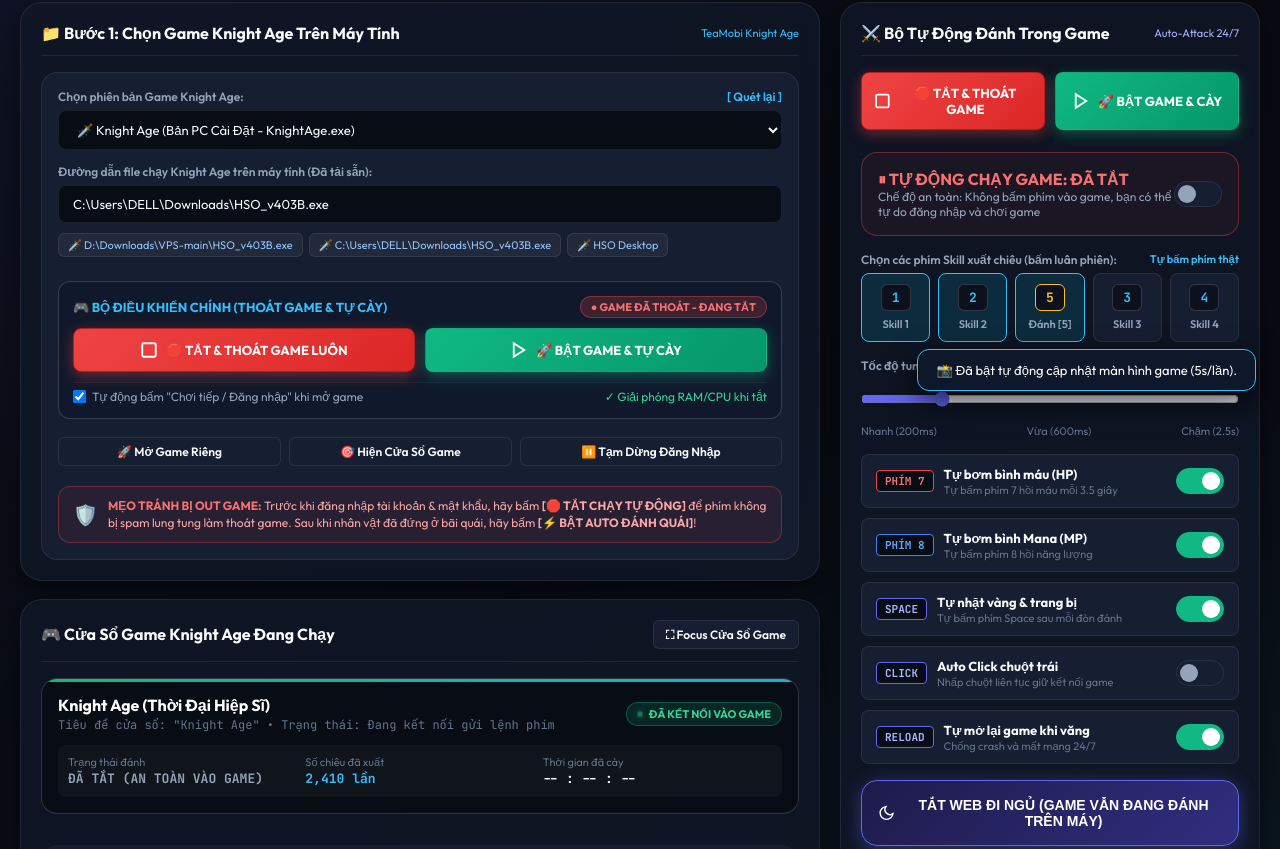
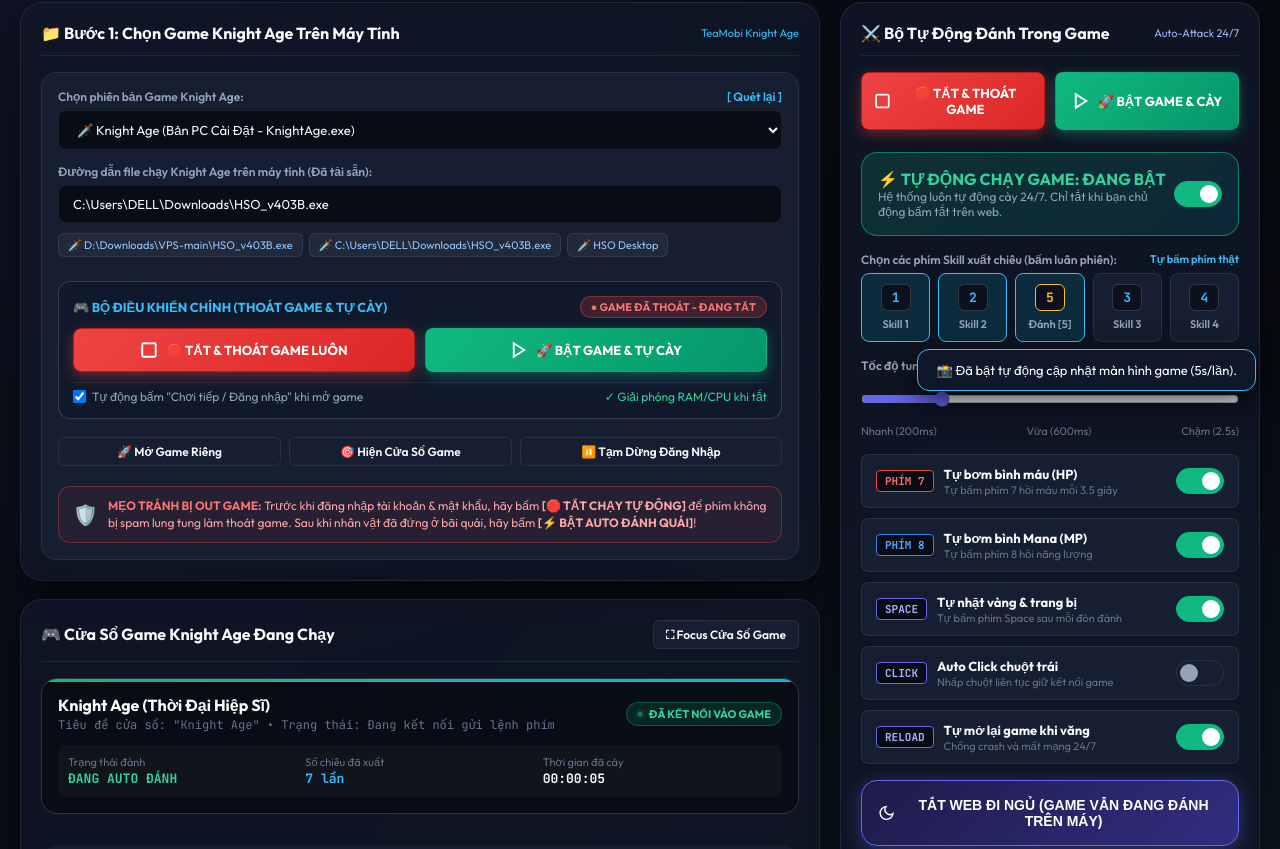
Before and after one commit to Kietphan2812/VPS, a plain HTML site: page Bảng quản lý treo.html in a window 1280 px wide. Shown: the part 385-1234 px from the top of the page. Drawn offline with Linux system fonts and the light colour scheme; no server answers.

Commit message:
feat: mac dinh luon bat auto, luu trang thai va chi tat khi nguoi dung chu dong bam tat

```diff
--- a/Bảng quản lý treo.html
+++ b/Bảng quản lý treo.html
@@ -926,15 +926,15 @@
             <div class="process-metrics">
               <div class="metric-col">
                 <span>Trạng thái đánh</span>
-                <strong id="metricAutoState" style="color: #94a3b8;">ĐÃ TẮT (AN TOÀN VÀO GAME)</strong>
+                <strong id="metricAutoState" style="color: #34d399;">ĐANG AUTO ĐÁNH</strong>
               </div>
               <div class="metric-col">
                 <span>Số chiêu đã xuất</span>
-                <strong id="metricActionsCount" style="color: #38bdf8;">2,410 lần</strong>
+                <strong id="metricActionsCount" style="color: #38bdf8;">0 lần</strong>
               </div>
               <div class="metric-col">
                 <span>Thời gian đã cày</span>
-                <strong id="metricUptime">03:22:15</strong>
+                <strong id="metricUptime">-- : -- : --</strong>
               </div>
             </div>
           </div>
@@ -1005,13 +1005,13 @@
           </div>
 
           <!-- BIG MASTER AUTO TOGGLE -->
-          <div class="master-switch-card" id="masterSwitchCard" onclick="toggleMainAuto(undefined, event)" style="border-color: rgba(239, 68, 68, 0.4); background: rgba(239, 68, 68, 0.06);">
+          <div class="master-switch-card" id="masterSwitchCard" onclick="toggleMainAuto(undefined, event)" style="border-color: rgba(16, 185, 129, 0.6); background: linear-gradient(135deg, rgba(16, 185, 129, 0.18), rgba(6, 182, 212, 0.12));">
             <div class="master-switch-text">
-              <strong id="lblMasterAuto" style="color: #f87171;">⏸ TỰ ĐỘNG CHẠY GAME: ĐÃ TẮT</strong>
-              <p>Chế độ an toàn: Không bấm phím vào game, bạn có thể tự do đăng nhập và chơi game</p>
+              <strong id="lblMasterAuto" style="color: #34d399;">⚡ TỰ ĐỘNG CHẠY GAME: ĐANG BẬT</strong>
+              <p id="subMasterAuto">Hệ thống luôn tự động cày 24/7. Chỉ tắt khi bạn chủ động bấm tắt trên web.</p>
             </div>
             <label class="switch" onclick="event.stopPropagation()">
-              <input type="checkbox" id="chkMasterAuto" onchange="toggleMainAuto(this.checked, event)">
+              <input type="checkbox" id="chkMasterAuto" checked onchange="toggleMainAuto(this.checked, event)">
               <span class="slider"></span>
             </label>
           </div>
@@ -1247,12 +1247,12 @@
     (function () {
       var defaultUrl = (window.location.protocol === 'file:' || window.location.hostname.includes('render.com')) ? 'http://localhost:3000' : '';
       var AGENT_URL = localStorage.getItem('vps_agent_url') || defaultUrl;
-      var isAutoRunning = false;
+      var isAutoRunning = (localStorage.getItem('vps_auto_state') !== 'off'); // Luôn BẬT mặc định trừ khi người dùng chủ động tắt
       var activeSkills = ['1', '2'];
       var skillSpeedMs = 600;
-      var totalActions = 0;          // Bắt đầu từ 0 - không giả lập
-      var startTime = null;          // null = chưa bật auto, sẽ set khi BẬT
-      var uptimeInterval = null;     // Timer đếm uptime - chỉ chạy khi auto BẬT
+      var totalActions = 0;          // Bắt đầu từ 0
+      var startTime = null;          // Sẽ set khi BẬT
+      var uptimeInterval = null;     // Timer đếm uptime
       var simTickInterval = null;    // Timer mô phỏng log
       var selectedGame = {
         name: 'Knight Age (HiepSiOnline_400)',
@@ -1271,14 +1271,22 @@
           }
         });
 
-        // Hiển thị trạng thái tắt ban đầu
-        updateUptime();
+        // Thiết lập trạng thái ban đầu theo cấu hình luôn bật
+        if (isAutoRunning) {
+          updateAutoUI(true, false);
+        } else {
+          updateAutoUI(false, false);
+        }
 
         // Check connection to local Agent
         checkAgentConnection();
-        // Check real auto status from Agent (ngay lập tức)
+        // Check real auto status from Agent & tự động đồng bộ bật
         checkGameAutoStatus();
-        setTimeout(checkGameAutoStatus, 500);
+        setTimeout(function() {
+          if (localStorage.getItem('vps_auto_state') !== 'off') {
+            syncAutoWithAgent();
+          }
+        }, 1000);
       }
 
       function updateUptime() {
@@ -1515,14 +1523,23 @@
               updateAutoUI(true, false);
               updateGameProcessBadge(true);
             } else {
-              if (isAutoRunning) {
-                updateAutoUI(false, false);
-                updateGameProcessBadge(false);
+              // Nếu người dùng KHÔNG chủ động bấm tắt, tự động kích hoạt lại Auto
+              if (localStorage.getItem('vps_auto_state') !== 'off') {
+                updateAutoUI(true, false);
+                syncAutoWithAgent();
+              } else {
+                if (isAutoRunning) {
+                  updateAutoUI(false, false);
+                  updateGameProcessBadge(false);
+                }
               }
             }
           })
           .catch(function () {
-            // Không kết nối được Agent
+            // Khi mất mạng/mới mở web, nếu chưa bấm tắt thì vẫn giữ trạng thái BẬT
+            if (localStorage.getItem('vps_auto_state') !== 'off') {
+              updateAutoUI(true, false);
+            }
           });
       }
 
@@ -1536,6 +1553,7 @@
         if (chk) chk.checked = isAutoRunning;
 
         var lbl = document.getElementById('lblMasterAuto');
+        var subLbl = document.getElementById('subMasterAuto');
         var metric = document.getElementById('metricAutoState');
         var masterCard = document.getElementById('masterSwitchCard');
         var btnHeaderStop = document.getElementById('btnHeaderStopAuto');
@@ -1551,6 +1569,9 @@
           if (lbl) {
             lbl.textContent = '⚡ TỰ ĐỘNG CHẠY GAME: ĐANG BẬT';
             lbl.style.color = '#34d399';
+          }
+          if (subLbl) {
+            subLbl.textContent = 'Hệ thống luôn tự động cày 24/7. Chỉ tắt khi bạn chủ động bấm tắt trên web.';
           }
           if (metric) {
             metric.textContent = 'ĐANG AUTO ĐÁNH';
@@ -1580,6 +1601,9 @@
             lbl.textContent = '⏸ TỰ ĐỘNG CHẠY GAME: ĐÃ TẮT';
             lbl.style.color = '#f87171';
           }
+          if (subLbl) {
+            subLbl.textContent = 'Chế độ an toàn: Không bấm phím vào game, bạn có thể tự do đăng nhập và chơi game';
+          }
           if (metric) {
             metric.textContent = 'ĐÃ TẮT (AN TOÀN VÀO GAME)';
             metric.style.color = '#94a3b8';
@@ -1600,14 +1624,16 @@
         }
       }
 
-      // Nút tắt chạy tự động game (Dừng auto ngay lập tức)
+      // Nút tắt chạy tự động game (Chỉ khi người dùng bấm mới tắt)
       window.stopGameAuto = function () {
+        localStorage.setItem('vps_auto_state', 'off');
         updateAutoUI(false, true);
         fetch(AGENT_URL + '/api/game/auto/stop', { method: 'POST' }).catch(function () {});
       };
 
-      // Nút bật chạy tự động game
+      // Nút bật chạy tự động game (Luôn ghi nhớ trạng thái bật)
       window.startGameAuto = function () {
+        localStorage.setItem('vps_auto_state', 'on');
         updateAutoUI(true, true);
         syncAutoWithAgent();
       };
@@ -1620,6 +1646,7 @@
 
       // TẮT VÀ THOÁT GAME HOÀN TOÀN
       window.exitAndStopGameComplete = function () {
+        localStorage.setItem('vps_auto_state', 'off');
         updateAutoUI(false, false);
         showToast('🛑 Đang tắt auto và thoát game trên máy tính...');
         appendTerminalLog('🛑 [YÊU CẦU THOÁT GAME] Đang dừng auto và tắt cửa sổ game...', 'log-alert');
```
Also changed, not shown: index.html (+46 -19 lines).
